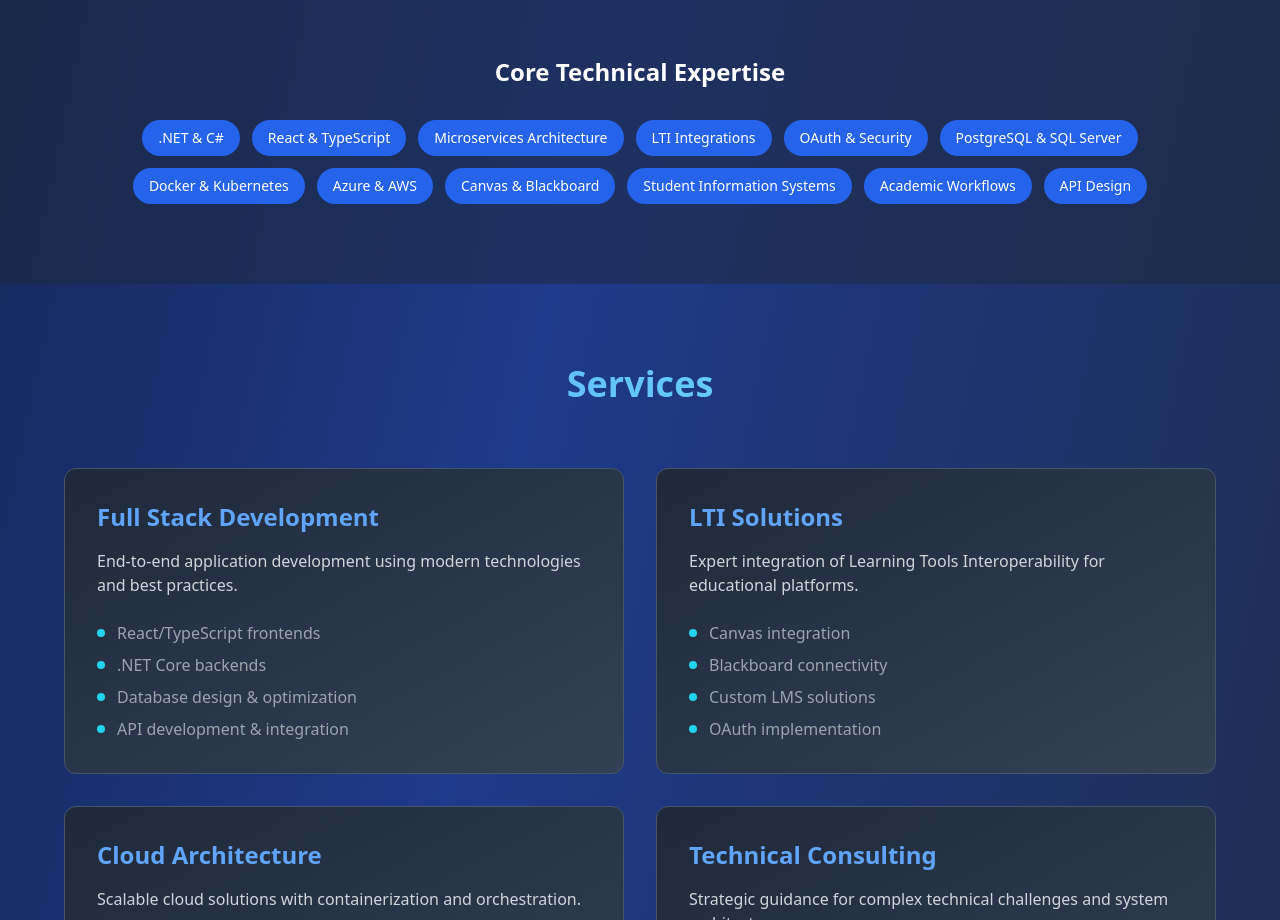
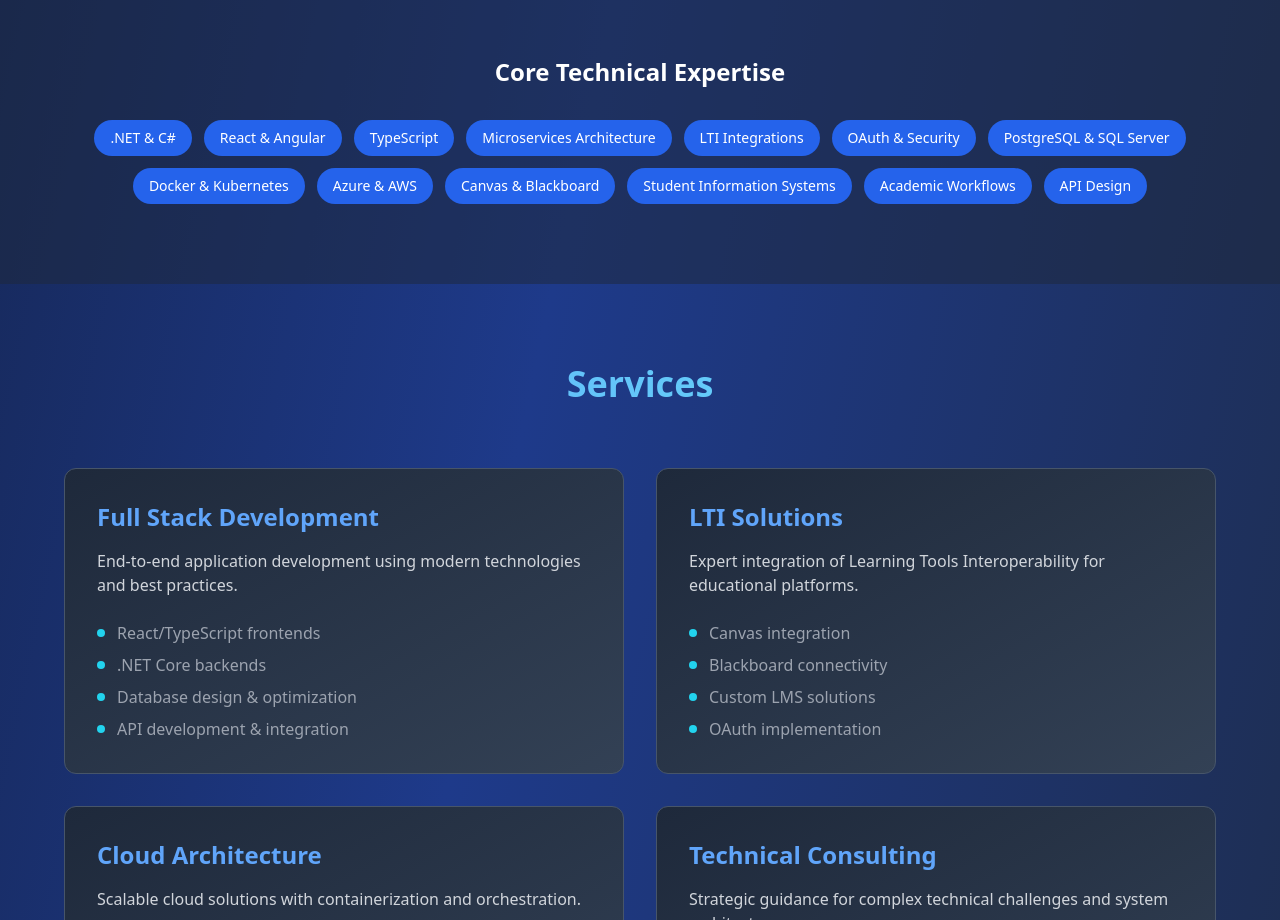
Before and after one commit to hemachand1989/uniaxis-website, a React (Vite) app: page / in a window 1280 px wide. Shown: the part 3140-4060 px from the top of the page. Built offline with nearby package versions, Linux system fonts and the light colour scheme.

Commit message:
Update team section to include React & Angular in skills

```diff
--- a/src/components/sections/TeamSection.tsx
+++ b/src/components/sections/TeamSection.tsx
@@ -108,7 +108,7 @@ export const TeamSection: React.FC = () => {
           <h3 className="text-2xl font-bold mb-8 text-white">Core Technical Expertise</h3>
           <div className="flex flex-wrap justify-center gap-3">
             {[
-              '.NET & C#', 'React & TypeScript', 'Microservices Architecture',
+              '.NET & C#', 'React & Angular', 'TypeScript', 'Microservices Architecture',
               'LTI Integrations', 'OAuth & Security', 'PostgreSQL & SQL Server',
               'Docker & Kubernetes', 'Azure & AWS', 'Canvas & Blackboard',
               'Student Information Systems', 'Academic Workflows', 'API Design'
```
